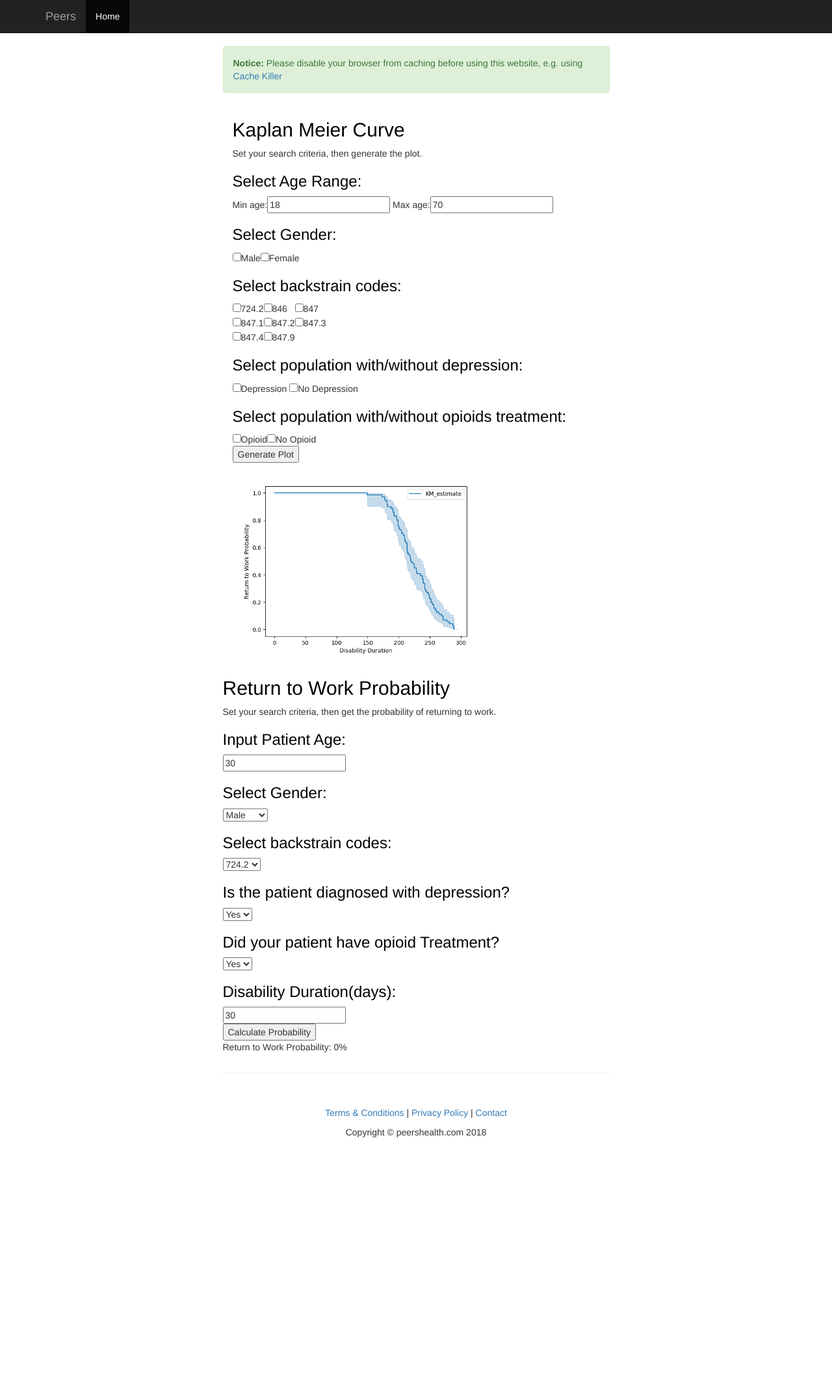
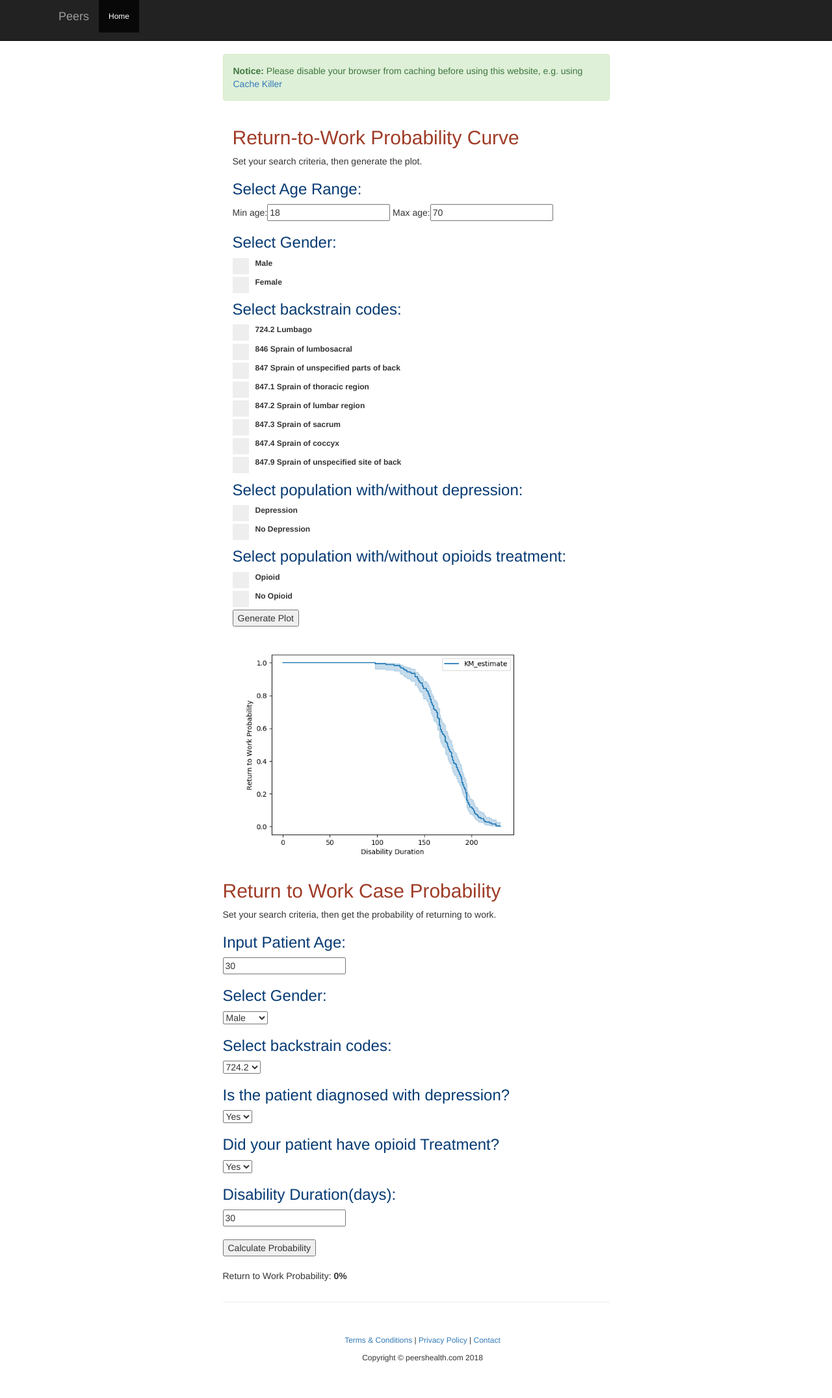
Before and after one commit to mkbwang/Peers-Web-App, a Flask app: template peers/templates/index.html in a window 1280 px wide. Shown: the whole page at 65% size. Before the commit the page ends 1750 px from the top, so only its background shows below. Run offline with Flask 2, Linux system fonts and the light colour scheme; the template is opened without the code that fills it, so the values that code supplies are empty; style sheets or scripts are compiled from the project's sources; some libraries are stand-ins or nearby versions.

Commit message:
Making the website look nicer.

```diff
--- a/peers/api/prob.py
+++ b/peers/api/prob.py
@@ -25,5 +25,5 @@ def get_prob():
         query += " WHERE "+ " AND ".join(allcond)
         df = pd.read_sql_query(query, d_b)
         sublength = np.sum(df['duration'] < float(feedback["duration"]))
-        context['rtwprob'] = str(sublength/len(df)*100)
+        context['rtwprob'] = str(round(sublength/len(df)*100,2))
     return flask.jsonify(**context)
--- a/peers/js/prob.jsx
+++ b/peers/js/prob.jsx
@@ -87,7 +87,7 @@ class Prob extends React.Component{
         return(
         <div className="row">
         <article className="col-xs-12">
-            <h2>Return to Work Probability</h2>
+            <h2>Return to Work Case Probability</h2>
             <p>Set your search criteria, then get the probability of returning to work.</p>
             <div class = "form">
                 <form action="#" method="post" enctype="multipart/form-data">
@@ -121,11 +121,15 @@ class Prob extends React.Component{
                         </select>
                         <h3>Disability Duration(days):</h3>
                         <input type="text" name="duration" value={this.state.duration} onChange={this.handleduration}/><br/>
+                        <br/>
                         <button onClick={this.handlesubmit}>
                             Calculate Probability
                         </button>
                     </form>
-                    <p>Return to Work Probability: {this.state.rtwprob}%</p>
+                    <br/>
+
+                    <p>Return to Work Probability:<strong> {this.state.rtwprob}% </strong> </p>
+
                     </div>
         </article>
         </div>
--- a/peers/static/css/custom.css
+++ b/peers/static/css/custom.css
@@ -1,7 +1,12 @@
-h1, h2, h3, h4, h5, h6 {
+h2{
+	color: #9F3C27
+}
+h3{
+	color: #063A73
+}
+h4, h5, h6 {
 	color: black;
 	}
-
 #side-carousel img {
 	margin: 0 auto;
 	}
@@ -35,6 +40,74 @@ h1, h2, h3, h4, h5, h6 {
 	border: none;
 }
 
+.container {
+    display: block;
+    position: relative;
+    padding-left: 35px;
+    margin-bottom: 12px;
+    cursor: pointer;
+    font-size: 12px;
+    -webkit-user-select: none;
+    -moz-user-select: none;
+    -ms-user-select: none;
+    user-select: none;
+}
+
+/* Hide the browser's default checkbox */
+.container input {
+    position: absolute;
+    opacity: 0;
+    cursor: pointer;
+    height: 0;
+    width: 0;
+}
+
+/* Create a custom checkbox */
+.checkmark {
+    position: absolute;
+    top: 0;
+    left: 0;
+    height: 25px;
+    width: 25px;
+    background-color: #eee;
+}
+
+/* On mouse-over, add a grey background color */
+.container:hover input ~ .checkmark {
+    background-color: #ccc;
+}
+
+/* When the checkbox is checked, add a blue background */
+.container input:checked ~ .checkmark {
+    background-color: #2196F3;
+}
+
+/* Create the checkmark/indicator (hidden when not checked) */
+.checkmark:after {
+    content: "";
+    position: absolute;
+    display: none;
+}
+
+/* Show the checkmark when checked */
+.container input:checked ~ .checkmark:after {
+    display: block;
+}
+
+/* Style the checkmark/indicator */
+.container .checkmark:after {
+    left: 9px;
+    top: 5px;
+    width: 5px;
+    height: 10px;
+    border: solid white;
+    border-width: 0 3px 3px 0;
+    -webkit-transform: rotate(45deg);
+    -ms-transform: rotate(45deg);
+    transform: rotate(45deg);
+}
+
+
 .feature,
 .page-intro,
 .article-intro,
--- a/peers/templates/index.html
+++ b/peers/templates/index.html
@@ -61,46 +61,85 @@
 			<!-- Articles -->
 			<div id="kmplot">
 				<article class="col-xs-12">
-					<h2>Kaplan Meier Curve</h2>
+					<h2>Return-to-Work Probability Curve</h2>
 					<p>Set your search criteria, then generate the plot.</p>
 					<div class = "form">
                         <form action="#" method="post" enctype="multipart/form-data">
                             <h3> Select Age Range: </h3>
                             Min age:<input type="text" name="agemin" value="18"> Max age:<input type="text" name="agemax" value="70">
                             <h3> Select Gender: </h3>
-                            <input type="checkbox" name="gender" value="male"/>Male<input type="checkbox" name="gender" value="female"/>Female
+                            <label class="container">Male
+                                <input type="checkbox" name="gender" value="male"/>
+                                <span class="checkmark"></span>
+                            </label>
+                            <label class="container">Female
+                                <input type="checkbox" name="gender" value="female"/>
+                                <span class="checkmark"></span>
+                            </label>
                             <h3>Select backstrain codes: </h3>
-                            <table>
-                                <tr>
-                                <td><input type="checkbox" name="diagcode" value="724.2"/>724.2</td>
-                                <td><input type="checkbox" name="diagcode" value="846"/>846 </td>
-                                <td><input type="checkbox" name="diagcode" value="847"/>847 </td>
-                                </tr>
-                                <tr>
-                                <td><input type="checkbox" name="diagcode" value="847.1"/>847.1</td>
-                                <td><input type="checkbox" name="diagcode" value="847.2"/>847.2</td>
-                                <td><input type="checkbox" name="diagcode" value="847.3"/>847.3</td>
-                                </tr>
-                                <tr>
-                                <td><input type="checkbox" name="diagcode" value="847.4"/>847.4</td>
-                                <td><input type="checkbox" name="diagcode" value="847.9"/>847.9</td>
-                                </tr>
-                            </table>
+                            <label class="container">724.2 Lumbago
+                                <input type="checkbox" name="diagcode" value="724.2"/>
+                                <span class="checkmark"></span>
+                            </label>
+                            <label class="container">846 Sprain of lumbosacral
+                                <input type="checkbox" name="diagcode" value="846"/>
+                                <span class="checkmark"></span>
+                            </label>
+                            <label class="container">847 Sprain of unspecified parts of back
+                                <input type="checkbox" name="diagcode" value="847"/>
+                                <span class="checkmark"></span>
+                            </label>
+                            <label class="container">847.1 Sprain of thoracic region
+                                <input type="checkbox" name="diagcode" value="847.1"/>
+                                <span class="checkmark"></span>
+                            </label>
+                            <label class="container">847.2 Sprain of lumbar region
+                                <input type="checkbox" name="diagcode" value="847.2"/>
+                                <span class="checkmark"></span>
+                            </label>
+                            <label class="container">847.3 Sprain of sacrum
+                                <input type="checkbox" name="diagcode" value="847.3"/>
+                                <span class="checkmark"></span>
+                            </label>
+                            <label class="container">847.4 Sprain of coccyx
+                                <input type="checkbox" name="diagcode" value="847.4"/>
+                                <span class="checkmark"></span>
+                            </label>
+                            <label class="container">847.9 Sprain of unspecified site of back
+                                <input type="checkbox" name="diagcode" value="847.9"/>
+                                <span class="checkmark"></span>
+                            </label>
                             <h3> Select population with/without depression: </h3>
-                            <input type="checkbox" name="depression" value="Depression"/>Depression <input type="checkbox" name="depression" value="No Depression"/>No Depression
+                            <label class="container">Depression
+                                <input type="checkbox" name="depression" value="Depression"/>
+                                <span class="checkmark"></span>
+                            </label>
+                            <label class="container">No Depression
+                                <input type="checkbox" name="depression" value="No Depression"/>
+                                <span class="checkmark"></span>
+                            </label>
                             <h3> Select population with/without opioids treatment: </h3>
-                            <input type="checkbox" name="opioid" value="Opioid"/>Opioid<input type="checkbox" name="opioid" value="No Opioids"/>No Opioid <br>
+                            <label class="container">Opioid
+                                <input type="checkbox" name="opioid" value="Opioid"/>
+                                <span class="checkmark"></span>
+                            </label>
+                            <label class="container">No Opioid
+                                <input type="checkbox" name="opioid" value="No Opioids"/>
+                                <span class="checkmark"></span>
+                            </label>
                             <input type="submit" name="kmplot" value="Generate Plot"/>
                         </form>
                         <p>
                             <img src = "{{url_for('static',filename='kmplot.png')}}"
                             alt ="Kaplan-Meier Plot"
-                            height="300px" width="400px">
+                            height="360px" width="480px">
                         </p>
                     </div>
                 </article>
             </div>
+
             <hr>
+
             <div id="probability">
                 loading...
 			</div>
```
Also changed, not shown: peers/static/kmplot.png.
